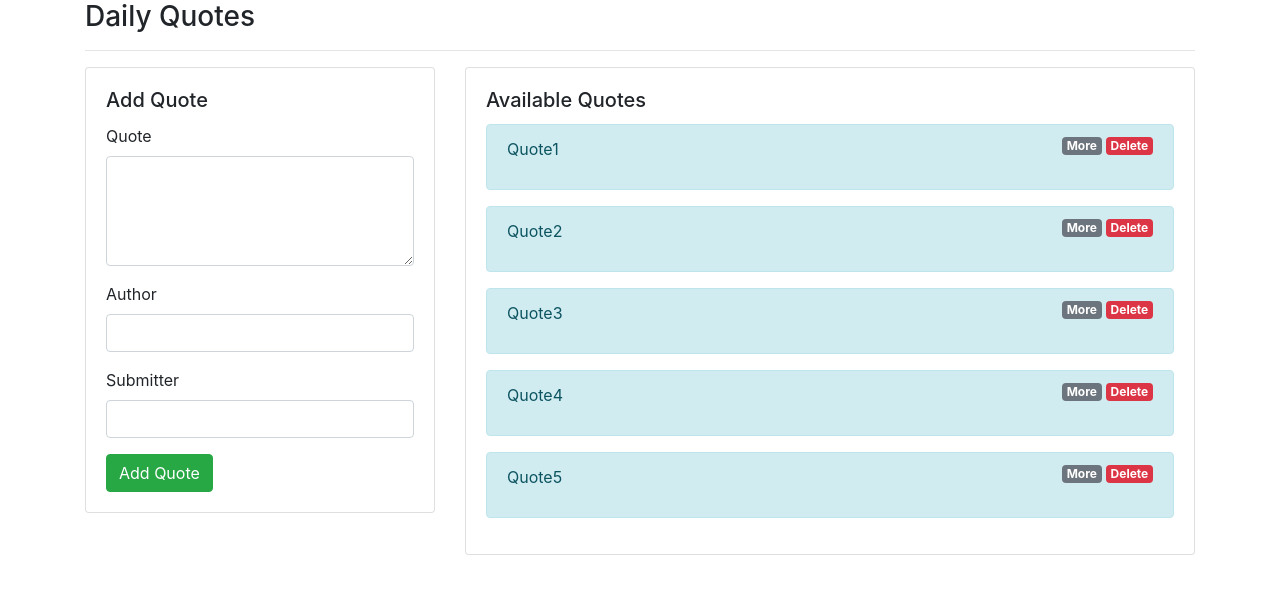
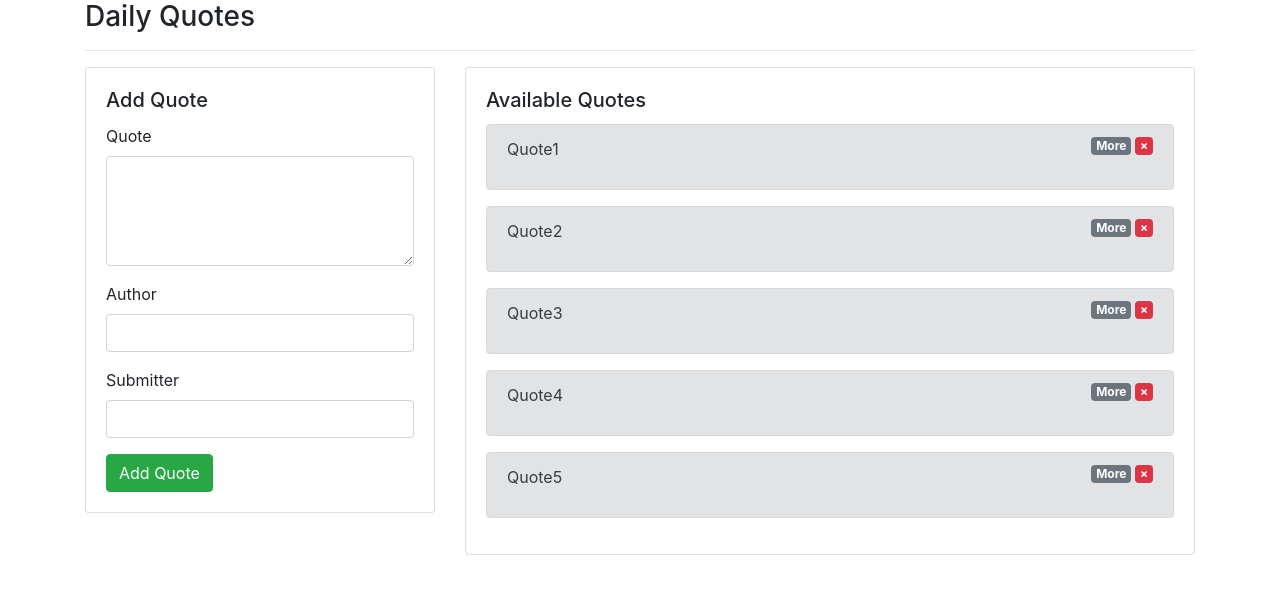
Before and after one commit to nicholastanui/daily-quotes, an Angular app: page / in a window 1280 px wide. Shown: the top 594 px of the page. Built offline with nearby package versions, Linux system fonts and the light colour scheme.

Commit message:
initialize readme

```diff
--- a/src/app/app.module.ts
+++ b/src/app/app.module.ts
@@ -8,6 +8,7 @@ import { AddQuoteComponent } from './home/add-quote/add-quote.component';
 import { QuoteDetailsComponent } from './home/quote-details/quote-details.component';
 import {FormsModule} from '@angular/forms';
 import { DateDurationPipe } from './pipe/date-duration.pipe';
+import { ShowTopQuoteDirective } from './directive/show-top-quote.directive';
 
 @NgModule({
   declarations: [
@@ -15,7 +16,8 @@ import { DateDurationPipe } from './pipe/date-duration.pipe';
     HomeComponent,
     AddQuoteComponent,
     QuoteDetailsComponent,
-    DateDurationPipe
+    DateDurationPipe,
+    ShowTopQuoteDirective
   ],
   imports: [
     BrowserModule,
--- /dev/null
+++ b/src/app/directive/show-top-quote.directive.ts
@@ -0,0 +1,14 @@
+import {Directive, ElementRef} from '@angular/core';
+
+@Directive({
+  selector: '[appShowTopVote]'
+})
+export class ShowTopQuoteDirective {
+
+  constructor(private elem: ElementRef) {
+    this.elem.nativeElement.style.backgroundColor = '#d1ecf1';
+    this.elem.nativeElement.style.color = '#0c5460';
+    this.elem.nativeElement.style.borderColor = '#bee5eb';
+  }
+
+}
--- a/src/app/home/home.component.html
+++ b/src/app/home/home.component.html
@@ -16,9 +16,9 @@
         <div class="card-body">
           <h5 class="card-title">Available Quotes</h5>
           <div *ngFor='let quote of quotes;let i = index'>
-            <div class="alert alert-info" >
+            <div class="alert alert-secondary" >
               <p id={{i}} >{{quote.name}}
-                <span (click)='deleteQuote(i)' class="badge badge-danger hover float-right">Delete</span>
+                <span (click)='deleteQuote(i)' class="badge badge-danger hover float-right">&times;</span>
                 <span (click)='toggleDetails(i)' class="badge badge-secondary hover float-right mr-1">More</span>
               </p>
               <div *ngIf='quote.showDetails'>
--- a/src/app/home/home.component.ts
+++ b/src/app/home/home.component.ts
@@ -35,4 +35,8 @@ export class HomeComponent implements OnInit {
     this.quotes.splice(index, 1);
   }
 
+  checkFavQuote(): void {
+
+  }
+
 }
--- a/src/app/home/quote-details/quote-details.component.html
+++ b/src/app/home/quote-details/quote-details.component.html
@@ -1,6 +1,7 @@
 <small>
   <div>
-    Author: {{quote.author}} | <span (click)="upVote(quote)">Up: {{quote.upVote}}</span> | <span (click)="downVote(quote)">Down: {{quote.downVote}}</span>
+    Author: {{quote.author}} | <span class="hover text-success" (click)="upVote(quote)">Up: {{quote.upVote}}</span> |
+    <span class="hover text-danger"  (click)="downVote(quote)">Down: {{quote.downVote}}</span>
     <span class="float-right">Created: {{quote.created | dateDuration}} days ago</span>
   </div>
 </small>
--- a/src/app/model/quote.ts
+++ b/src/app/model/quote.ts
@@ -7,6 +7,7 @@ export class Quote {
   downVote: number;
   created: Date;
   showDetails: boolean;
+  topQuote: boolean;
 
   constructor(id: number, name: string, author: string, submitter: string, created: Date) {
     this.id = id;
@@ -17,5 +18,6 @@ export class Quote {
     this.downVote = 0;
     this.created = created;
     this.showDetails = false;
+    this.topQuote = false;
   }
 }
```
Also changed, not shown: 2 other files (tests, documents, lock files or other folders).
